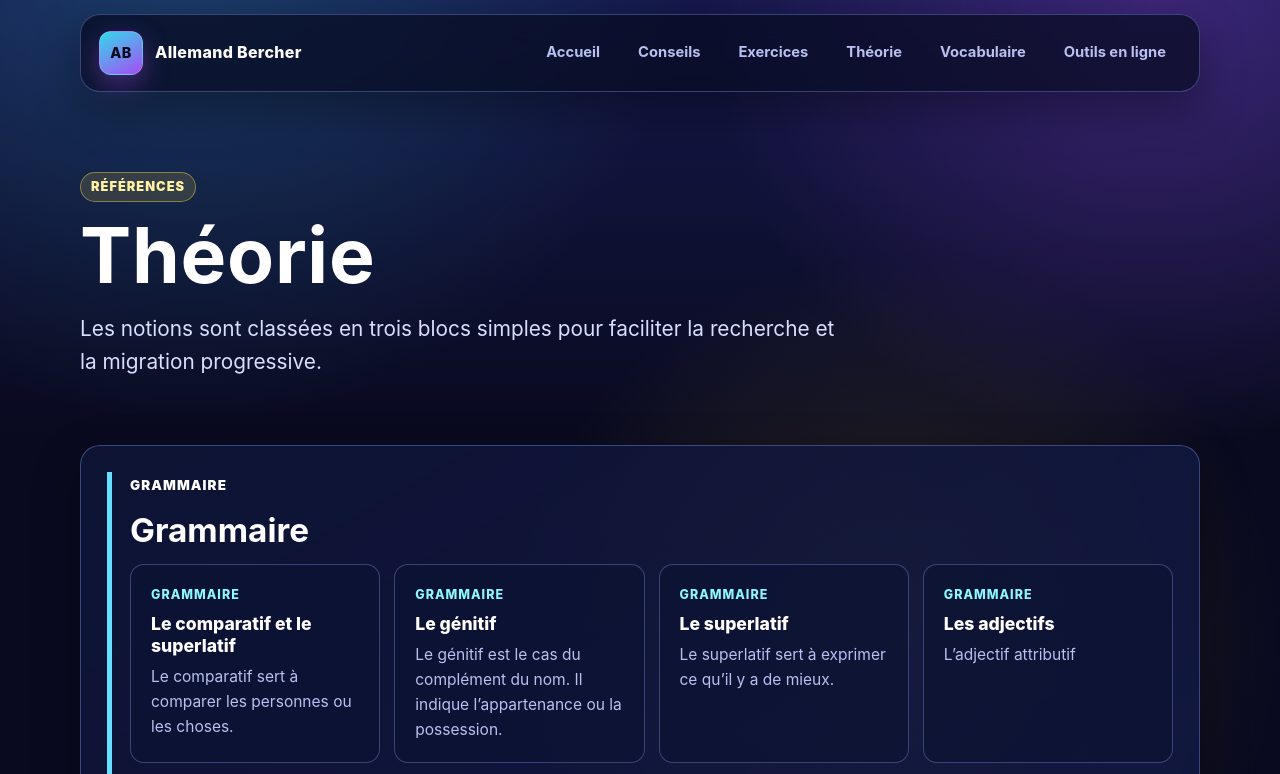
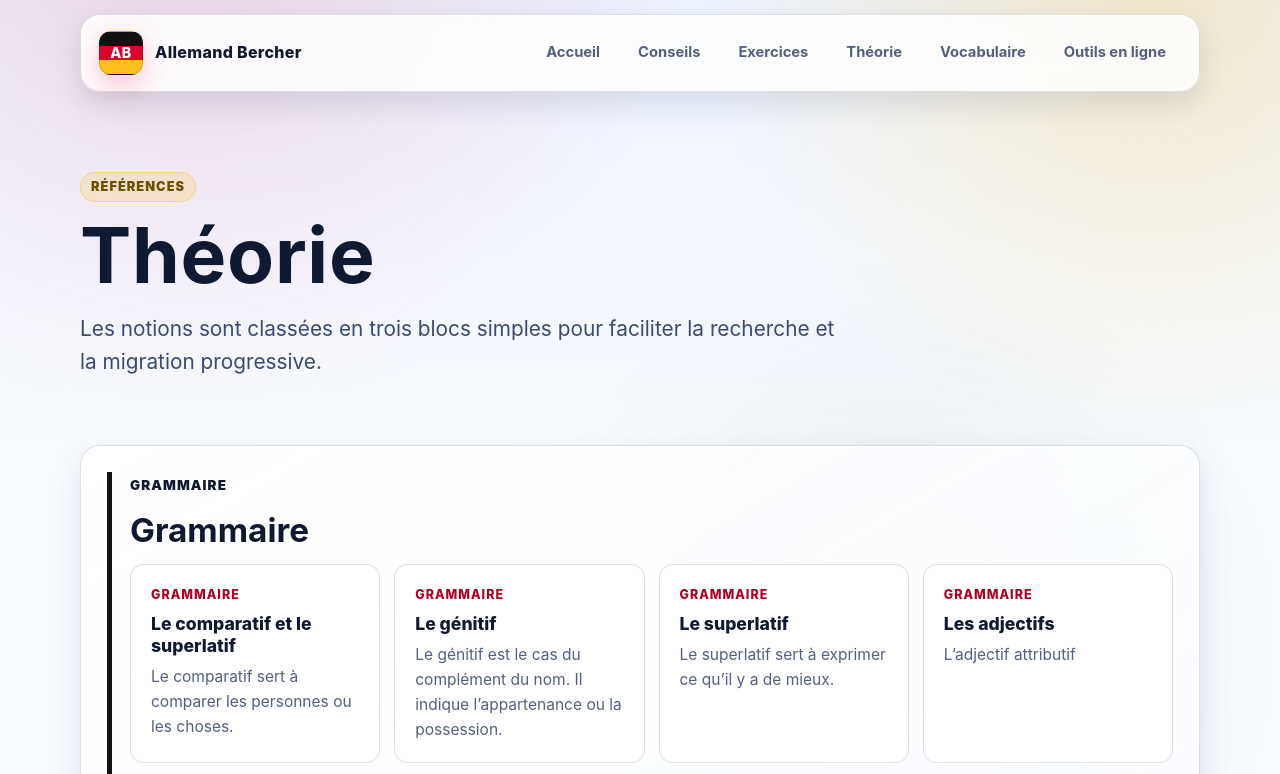
Before and after one commit to SbTchR/allemandbercher, an Astro site: page /allemandbercher/theorie in a window 1280 px wide. Shown: the top 774 px of the page. Built offline with nearby package versions, Linux system fonts and the light colour scheme; Astro itself is replaced by a stand-in of ours.

Commit message:
Update global.css

```diff
--- a/src/styles/global.css
+++ b/src/styles/global.css
@@ -1,18 +1,18 @@
 :root {
-  color-scheme: dark;
-  --bg: #090a1f;
-  --bg-top: #15184b;
-  --panel: rgba(16, 22, 58, 0.78);
-  --panel-strong: rgba(18, 26, 70, 0.92);
-  --text: #eef2ff;
-  --muted: #b9c0f1;
-  --border: rgba(138, 161, 255, 0.35);
-  --accent: #37f0ff;
-  --accent-2: #b050ff;
-  --accent-3: #ffd93d;
-  --focus: #9bf77a;
-  --ink: #ffffff;
-  --shadow: 0 18px 45px rgba(0, 0, 0, 0.35);
+  color-scheme: light;
+  --bg: #f8fbff;
+  --bg-top: #edf3ff;
+  --panel: rgba(255, 255, 255, 0.9);
+  --panel-strong: rgba(248, 251, 255, 0.96);
+  --text: #1f2a44;
+  --muted: #53607f;
+  --border: rgba(31, 42, 68, 0.14);
+  --accent: #d90429;
+  --accent-2: #ffbf1f;
+  --accent-3: #111111;
+  --focus: #d90429;
+  --ink: #0f1a31;
+  --shadow: 0 12px 30px rgba(21, 36, 72, 0.12);
   --radius-lg: 20px;
   --radius-md: 14px;
   font-family:
@@ -34,9 +34,9 @@ body {
   color: var(--text);
   line-height: 1.6;
   background:
-    radial-gradient(circle at 15% -10%, rgba(55, 240, 255, 0.18), transparent 36%),
-    radial-gradient(circle at 90% 0%, rgba(176, 80, 255, 0.25), transparent 32%),
-    radial-gradient(circle at 70% 80%, rgba(255, 217, 61, 0.14), transparent 35%),
+    radial-gradient(circle at 15% -10%, rgba(217, 4, 41, 0.12), transparent 36%),
+    radial-gradient(circle at 90% 0%, rgba(255, 191, 31, 0.22), transparent 32%),
+    radial-gradient(circle at 70% 80%, rgba(17, 17, 17, 0.08), transparent 35%),
     linear-gradient(180deg, var(--bg-top) 0%, var(--bg) 55%);
   background-attachment: fixed;
 }
@@ -64,7 +64,7 @@ a:focus-visible {
   border: 1px solid var(--border);
   border-radius: var(--radius-lg);
   backdrop-filter: blur(14px);
-  background: rgba(8, 12, 34, 0.72);
+  background: rgba(255, 255, 255, 0.86);
   box-shadow: var(--shadow);
 }
 
@@ -84,11 +84,11 @@ a:focus-visible {
   height: 44px;
   place-items: center;
   border-radius: 12px;
-  border: 1px solid rgba(255, 255, 255, 0.18);
+  border: 1px solid rgba(15, 26, 49, 0.18);
   background:
-    linear-gradient(150deg, rgba(55, 240, 255, 0.9), rgba(176, 80, 255, 0.95));
-  box-shadow: 0 10px 26px rgba(176, 80, 255, 0.35);
-  color: #090a1f;
+    linear-gradient(180deg, #111111 0 33%, #d90429 33% 66%, #ffbf1f 66% 100%);
+  box-shadow: 0 10px 26px rgba(217, 4, 41, 0.22);
+  color: #ffffff;
   font-size: 0.9rem;
 }
 
@@ -113,8 +113,8 @@ a:focus-visible {
 .main-nav a:hover,
 .main-nav a.active {
   color: var(--ink);
-  border-color: rgba(55, 240, 255, 0.46);
-  background: rgba(55, 240, 255, 0.14);
+  border-color: rgba(217, 4, 41, 0.34);
+  background: rgba(217, 4, 41, 0.1);
 }
 
 .page-shell {
@@ -140,9 +140,9 @@ a:focus-visible {
   margin: 0;
   padding: 4px 10px;
   border-radius: 999px;
-  border: 1px solid rgba(255, 217, 61, 0.44);
-  background: rgba(255, 217, 61, 0.14);
-  color: #fff0a3;
+  border: 1px solid rgba(255, 191, 31, 0.42);
+  background: rgba(255, 191, 31, 0.18);
+  color: #6f4f00;
   font-size: 0.8rem;
   font-weight: 900;
   text-transform: uppercase;
@@ -174,7 +174,7 @@ h2 {
 
 .lead {
   max-width: 760px;
-  color: #d9deff;
+  color: #3b4b6f;
   font-size: clamp(1.08rem, 2vw, 1.3rem);
 }
 
@@ -200,7 +200,7 @@ h2 {
 }
 
 .text-link {
-  color: #8cf7ff;
+  color: #b00020;
   font-weight: 800;
   text-decoration-thickness: 2px;
   text-underline-offset: 4px;
@@ -226,7 +226,7 @@ h2 {
   padding: 20px;
   border: 1px solid var(--border);
   border-radius: var(--radius-md);
-  background: rgba(12, 18, 50, 0.72);
+  background: rgba(255, 255, 255, 0.88);
   text-decoration: none;
   transition:
     border-color 180ms ease,
@@ -236,8 +236,8 @@ h2 {
 
 .chapter-card a:hover,
 .section-card:hover {
-  border-color: rgba(55, 240, 255, 0.7);
-  background: rgba(15, 24, 68, 0.9);
+  border-color: rgba(217, 4, 41, 0.5);
+  background: rgba(255, 246, 220, 0.92);
   transform: translateY(-3px) scale(1.01);
 }
 
@@ -260,7 +260,7 @@ h2 {
 }
 
 .card-kicker {
-  color: #8cf7ff;
+  color: #b00020;
   font-size: 0.78rem;
   font-weight: 850;
   text-transform: uppercase;
@@ -279,14 +279,14 @@ h2 {
   padding: 18px;
   border: 1px solid var(--border);
   border-radius: var(--radius-md);
-  background: rgba(10, 16, 46, 0.62);
+  background: rgba(255, 255, 255, 0.86);
 }
 
 .resource-list a,
 .link-box a,
 .source-box a,
 .prose :where(a) {
-  color: #94f8ff;
+  color: #b00020;
   font-weight: 760;
   text-decoration-thickness: 2px;
   text-underline-offset: 4px;
@@ -322,7 +322,7 @@ h2 {
   padding: 22px;
   border: 1px solid var(--border);
   border-radius: var(--radius-md);
-  background: rgba(11, 17, 49, 0.76);
+  background: rgba(255, 255, 255, 0.9);
   box-shadow: var(--shadow);
 }
 
@@ -335,7 +335,7 @@ h2 {
 }
 
 .prose :where(p, li) {
-  color: #e9ecff;
+  color: #27334f;
 }
 
 .objective-box h2,
@@ -356,8 +356,8 @@ h2 {
 }
 
 .review-box {
-  border-color: rgba(255, 217, 61, 0.45);
-  background: rgba(72, 58, 14, 0.46);
+  border-color: rgba(255, 191, 31, 0.5);
+  background: rgba(255, 245, 210, 0.8);
 }
 
 .theory-box {
@@ -377,15 +377,15 @@ h2 {
 }
 
 .theory-box-grammaire {
-  border-left-color: #65e0ff;
+  border-left-color: #111111;
 }
 
 .theory-box-syntaxe {
-  border-left-color: #ffd93d;
+  border-left-color: #ffbf1f;
 }
 
 .theory-box-conjugaison {
-  border-left-color: #d68bff;
+  border-left-color: #d90429;
 }
 
 .image-gallery {
@@ -403,7 +403,7 @@ h2 {
   padding: 12px;
   border: 1px solid var(--border);
   border-radius: var(--radius-md);
-  background: rgba(10, 16, 46, 0.72);
+  background: rgba(255, 255, 255, 0.88);
 }
 
 .image-gallery img {
@@ -412,7 +412,7 @@ h2 {
   max-height: 260px;
   object-fit: contain;
   border-radius: 8px;
-  background: rgba(7, 11, 34, 0.8);
+  background: rgba(242, 246, 255, 0.9);
 }
 
 .image-gallery figcaption {
```
